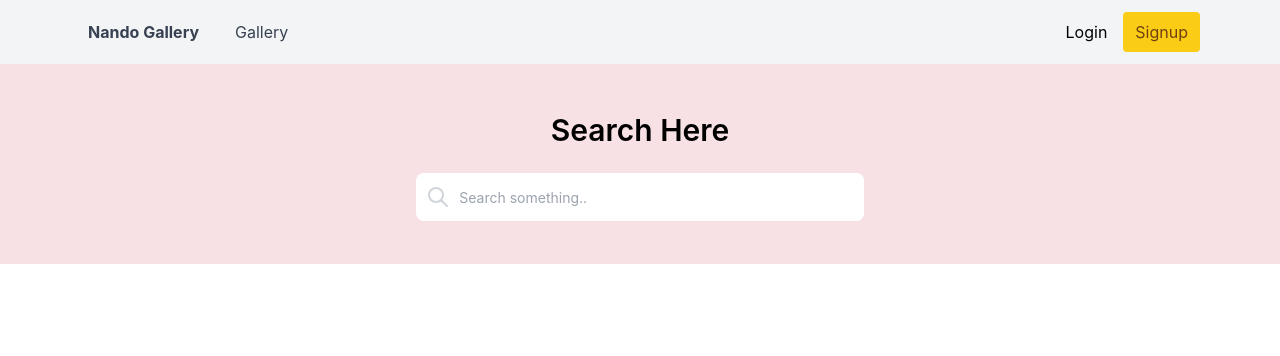
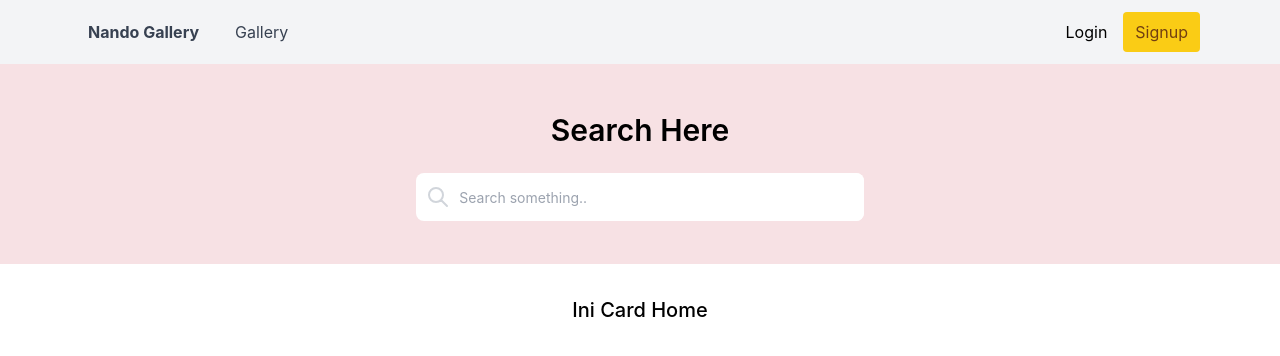
Before and after one commit to Frontend-OneSide-BRI/Mini_Project_2_FE_Fernando_Julian, a React (Create React App) app: page / in a window 1280 px wide. Shown: the top 356 px of the page. Built offline with nearby package versions, Linux system fonts and the light colour scheme.

Commit message:
add card on homepage

```diff
--- /dev/null
+++ b/src/Component/Card.jsx
@@ -0,0 +1,11 @@
+const Card = () => {
+  return (
+    <>
+      <div className="mt-8">
+        <h1 className="text-xl font-medium text-center">Ini Card Home</h1>
+      </div>
+    </>
+  );
+};
+
+export default Card;
--- a/src/Pages/Home.jsx
+++ b/src/Pages/Home.jsx
@@ -1,3 +1,4 @@
+import Card from "../Component/Card";
 import Carousel from "../Component/Carousel";
 import Navigation from "../Component/Navigation";
 import Search from "../Component/Search";
@@ -8,6 +9,7 @@ const Home = () => {
       <Navigation />
       <Carousel />
       <Search />
+      <Card />
     </>
   );
 };
--- a/src/logic/search.js
+++ b/src/logic/search.js
@@ -0,0 +1,11 @@
+import { useState } from "react";
+
+export const useSearch = () => {
+  const [searchTerm, setSearchTerm] = useState("");
+
+  const handleChange = (e) => {
+    setSearchTerm(e.target.value);
+  };
+
+  return { searchTerm, handleChange };
+};
```
